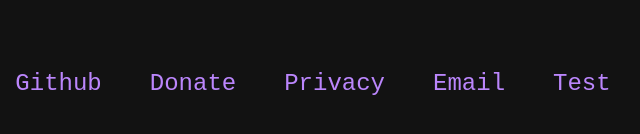
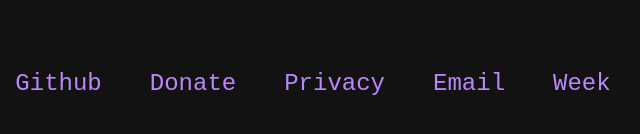
Before and after one commit to Harren06/harren06.github.io, a plain HTML site: page index.html in a window 1280 px wide. Shown: the part 656-790 px from the top of the page, 355-995 px from the left. Drawn offline with Linux system fonts and the light colour scheme.

Commit message:
Update index.html

```diff
--- a/index.html
+++ b/index.html
@@ -75,7 +75,7 @@
                     <li><a href="#about">Donate</a></li>
                     <li><a href="https://www.youtube.com/watch?v=dQw4w9WgXcQ">Privacy</a></li>
                     <li><a href="#about">Email</a></li>
-                    <li><a href="#about">Test</a></li>
+                    <li><a href="/week.html">Week</a></li>
                     <li><a href="https://github.com/Harren06/harren06.github.io">Github</a></li>
                     </li>
                 </ul>
```
